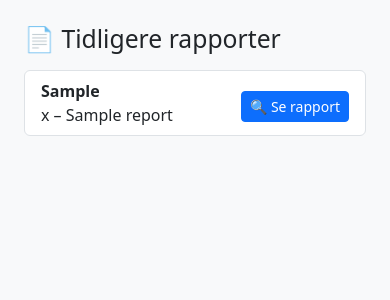
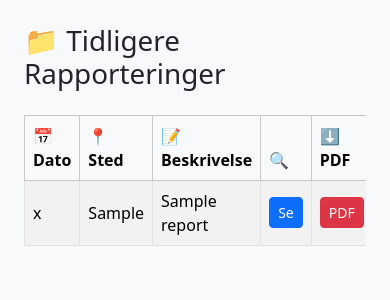
Before and after one commit to Simonsen9430/bjaergningsrapport---v2, a Flask app: page /rapporter in a window 390 px wide. Shown: the part 66-366 px from the top of the page. Run offline with Flask 3, Linux system fonts and the light colour scheme; a user stored in the database is signed in; tables that the repository leaves empty hold one stand-in row (values such as "Sample post").

Commit message:
Opdateret rapporter.html med base og mobilvenlig visning

```diff
--- a/templates/rapporter.html
+++ b/templates/rapporter.html
@@ -2,22 +2,39 @@
 
 {% block content %}
 <div class="container mt-4">
-    <h2>📄 Tidligere rapporter</h2>
+    <h1 class="mb-4">📁 Tidligere Rapporteringer</h1>
 
     {% if reports %}
-        <div class="list-group mt-3">
-            {% for report in reports %}
-                <div class="list-group-item list-group-item-action d-flex justify-content-between align-items-center flex-wrap">
-                    <div>
-                        <strong>{{ report[2] }}</strong><br>
-                        {{ report[1][:16].replace('T', ' ') }} – {{ report[3] }}
-                    </div>
-                    <a href="{{ url_for('vis_rapport', report_id=report[0]) }}" class="btn btn-primary btn-sm mt-2 mt-md-0">🔍 Se rapport</a>
-                </div>
-            {% endfor %}
+        <div class="table-responsive">
+            <table class="table table-bordered table-striped align-middle">
+                <thead class="table-light">
+                    <tr>
+                        <th scope="col">📅 Dato</th>
+                        <th scope="col">📍 Sted</th>
+                        <th scope="col">📝 Beskrivelse</th>
+                        <th scope="col">🔍</th>
+                        <th scope="col">⬇️ PDF</th>
+                    </tr>
+                </thead>
+                <tbody>
+                    {% for id, timestamp, location, subject in reports %}
+                    <tr>
+                        <td>{{ timestamp[:16].replace('T', ' ') }}</td>
+                        <td>{{ location }}</td>
+                        <td>{{ subject }}</td>
+                        <td>
+                            <a href="{{ url_for('vis_rapport', report_id=id) }}" class="btn btn-primary btn-sm">Se</a>
+                        </td>
+                        <td>
+                            <a href="{{ url_for('download_pdf', report_id=id) }}" class="btn btn-danger btn-sm">PDF</a>
+                        </td>
+                    </tr>
+                    {% endfor %}
+                </tbody>
+            </table>
         </div>
     {% else %}
-        <p class="text-muted mt-3">Der er endnu ingen rapporter oprettet.</p>
+        <p>Ingen rapporter oprettet endnu.</p>
     {% endif %}
 </div>
 {% endblock %}
```
